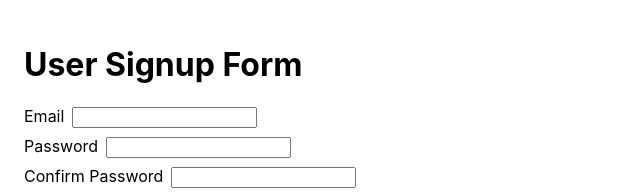
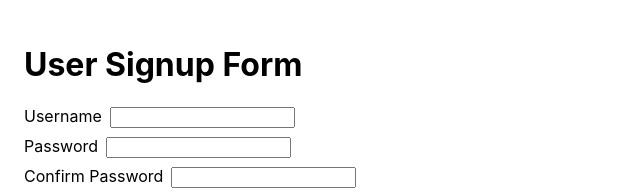
Before and after one commit to eelgarten94/signup-form, a React (Create React App) app: page / in a window 1280 px wide. Shown: the top 194 px of the page, without its empty margins (0-640 px from the left). Built offline with nearby package versions, Linux system fonts and the light colour scheme.

Commit message:
Change email to username

```diff
--- a/src/App.js
+++ b/src/App.js
@@ -13,7 +13,7 @@ function App() {
 }
 
 const SignupForm = () => {
-  const [email, setEmail] = React.useState('')
+  const [username, setUsername] = React.useState('')
   const [password, setPassword] = React.useState('')
   const [confirmPassword, setConfirmPassword] = React.useState('')
 
@@ -22,15 +22,15 @@ const SignupForm = () => {
   const handleSubmit = React.useCallback((e) => {
     e.preventDefault() // Prevent page from reloading on submit
 
-    if (!(email && password && confirmPassword)) setResultText('Please fill in all form fields.')
+    if (!(username && password && confirmPassword)) setResultText('Please fill in all form fields.')
     else if (password === confirmPassword) setResultText('Passwords match!')
     else if (password !== confirmPassword) setResultText('Passwords do not match.')
-  }, [email, password, confirmPassword])
+  }, [username, password, confirmPassword])
 
   return (
     <div style={{ display: 'flex', flexDirection: 'column' }}>
       <form onSubmit={handleSubmit} className='signup-form'>
-        <div className='input-field'> <label id="email">Email</label><input value={email} name='email' type='text' onChange={(e) => setEmail(e.target.value)} /></div>
+        <div className='input-field'> <label id="email">Username</label><input value={username} name='username' type='text' onChange={(e) => setUsername(e.target.value)} /></div>
         <div className='input-field'><label id="password">Password</label><input value={password} name='password' onChange={(e) => setPassword(e.target.value)} /></div>
         <div className='input-field'><label id="confirm-password">Confirm Password</label><input value={confirmPassword} name='confirm-password' onChange={(e) => setConfirmPassword(e.target.value)} /></div>
         <button type="submit">Submit</button>
```
